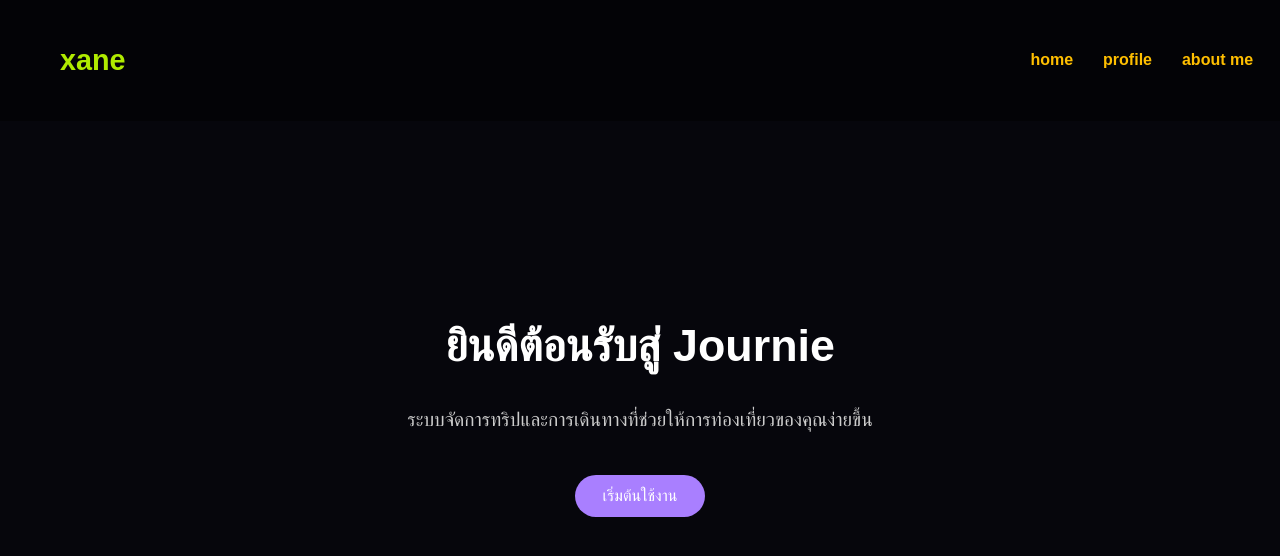
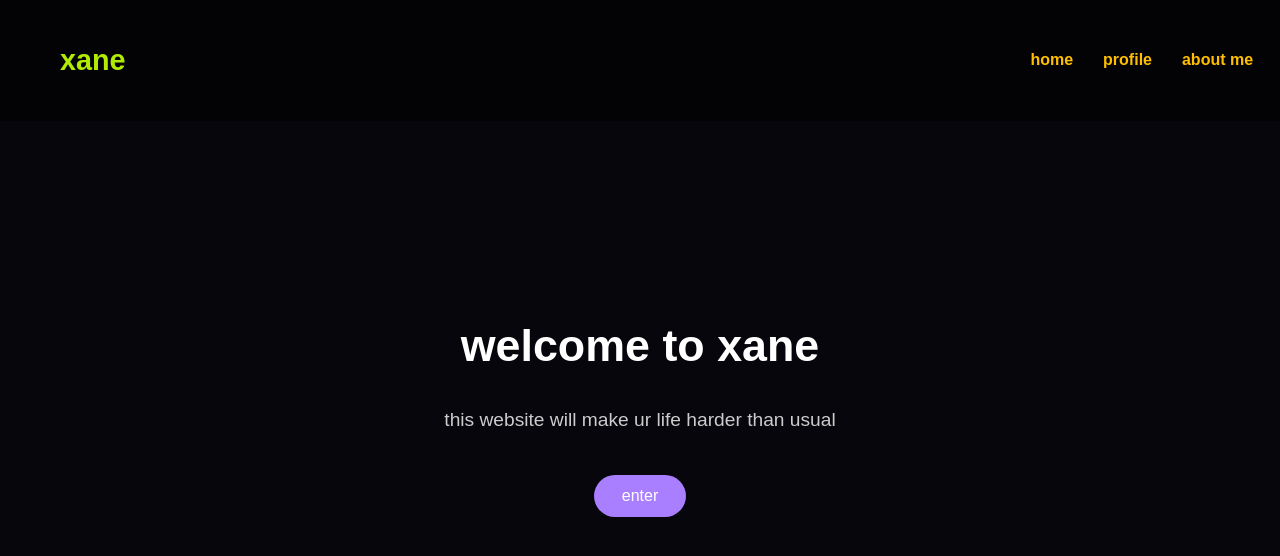
Before and after one commit to YukaXcel/idk, a plain HTML site: page index.html in a window 1280 px wide. Drawn offline with Linux system fonts and the light colour scheme.

Commit message:
Update index.html

```diff
--- a/index.html
+++ b/index.html
@@ -20,9 +20,9 @@
    </header>
        <section class="hero">
         <div class="hero-content">
-            <h2>ยินดีต้อนรับสู่ Journie</h2>
-            <p>ระบบจัดการทริปและการเดินทางที่ช่วยให้การท่องเที่ยวของคุณง่ายขึ้น</p>
-            <a href="#" class="btn">เริ่มต้นใช้งาน</a>
+            <h2>welcome to xane</h2>
+            <p>this website will make ur life harder than usual</p>
+            <a href="#" class="btn">enter</a>
         </div>
     </section>
 </body>
```
